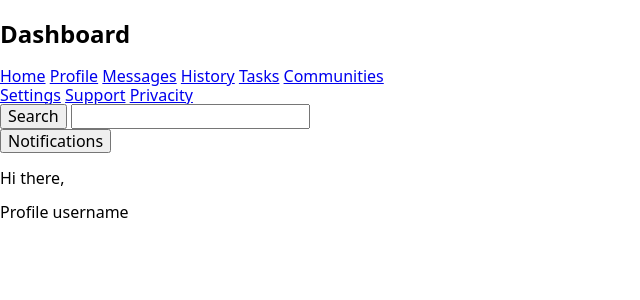
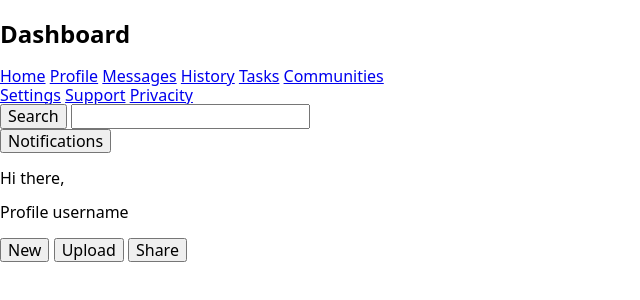
Before and after one commit to It-is-Michel/Odin-Admin-Dashboard, a website: page index.html in a window 1280 px wide. Shown: the whole page, without its empty margins (0-640 px from the left). Drawn offline with nearby package versions, Linux system fonts and the light colour scheme.

Commit message:
feat: Add actions block to header

```diff
--- a/index.html
+++ b/index.html
@@ -52,6 +52,12 @@
         </div>
       </div>
 
+      <div class="actions-block">
+        <button class="actions-block__new-button">New</button>
+        <button class="actions-block__upload-button">Upload</button>
+        <button class="actions-block__share-button">Share</button>
+      </div>
+
     </header>
   </div>
 </body>
```
